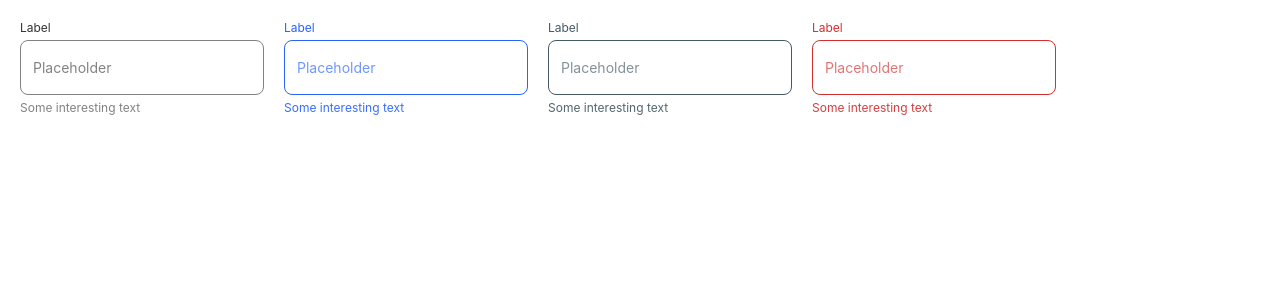
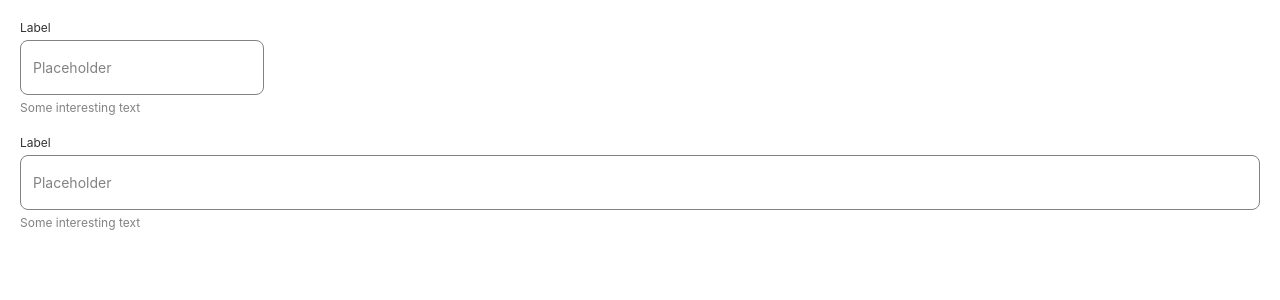
Before and after one commit to Vanaldito/input-component, a React (Vite) app: page / in a window 1280 px wide. Shown: the top 300 px of the page. Built offline with nearby package versions, Linux system fonts and the light colour scheme.

Commit message:
feat: allow to take the width of the parent

```diff
--- a/src/App.tsx
+++ b/src/App.tsx
@@ -9,25 +9,12 @@ export default function App() {
         type="text"
         placeholder="Placeholder"
         helperText="Some interesting text"
-        color="default"
       />
       <Input
         type="text"
         placeholder="Placeholder"
         helperText="Some interesting text"
-        color="primary"
-      />
-      <Input
-        type="text"
-        placeholder="Placeholder"
-        helperText="Some interesting text"
-        color="secondary"
-      />
-      <Input
-        type="text"
-        placeholder="Placeholder"
-        helperText="Some interesting text"
-        color="danger"
+        fullWidth
       />
     </div>
   );
--- a/src/component/Input.css
+++ b/src/component/Input.css
@@ -102,3 +102,8 @@
   align-items: center;
   position: relative;
 }
+
+.input-component--full-width,
+.input-component--full-width input {
+  width: 100%;
+}
--- a/src/component/Input.tsx
+++ b/src/component/Input.tsx
@@ -15,6 +15,7 @@ interface InputProps
   helperText?: string;
   size?: "sm" | "md" | "lg";
   color?: "default" | "primary" | "secondary" | "danger";
+  fullWidth?: boolean;
   startIcon?: string;
   endIcon?: string;
 }
@@ -26,6 +27,7 @@ export default function Input({
   helperText = "",
   size = "md",
   color = "default",
+  fullWidth = false,
   startIcon,
   endIcon,
   ...inputAttributes
@@ -38,6 +40,7 @@ export default function Input({
   className += endIcon ? " input-component--with-end-icon" : "";
   className += ` input-component--size-${size}`;
   className += ` input-component--color-${color}`;
+  className += fullWidth ? " input-component--full-width" : "";
 
   return (
     <label className={className}>
```
